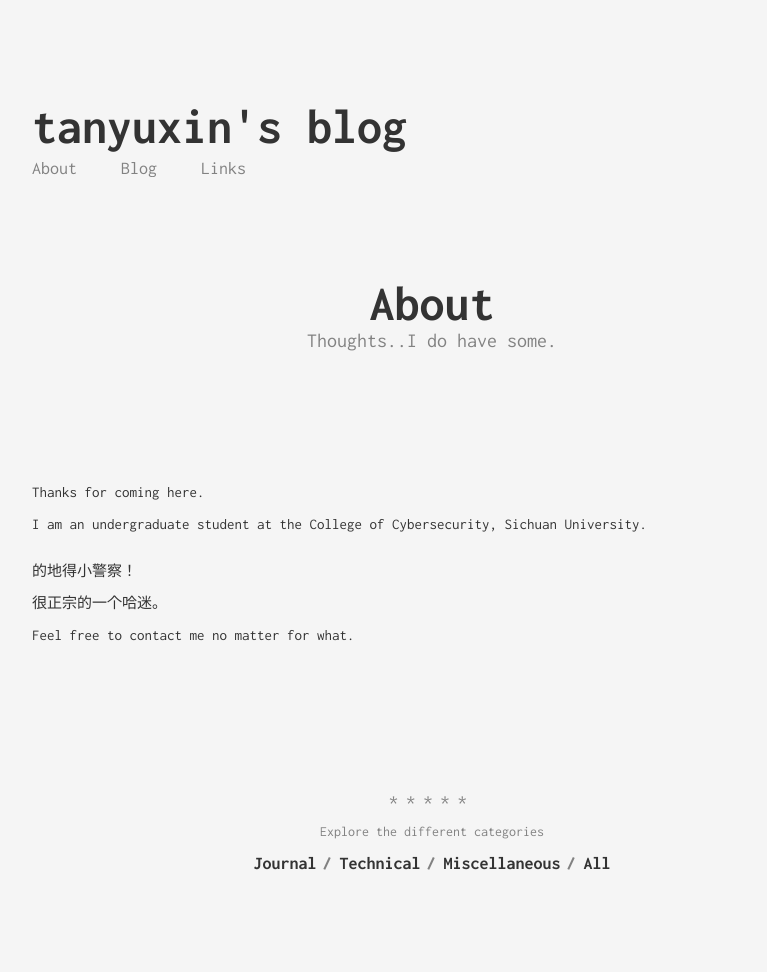
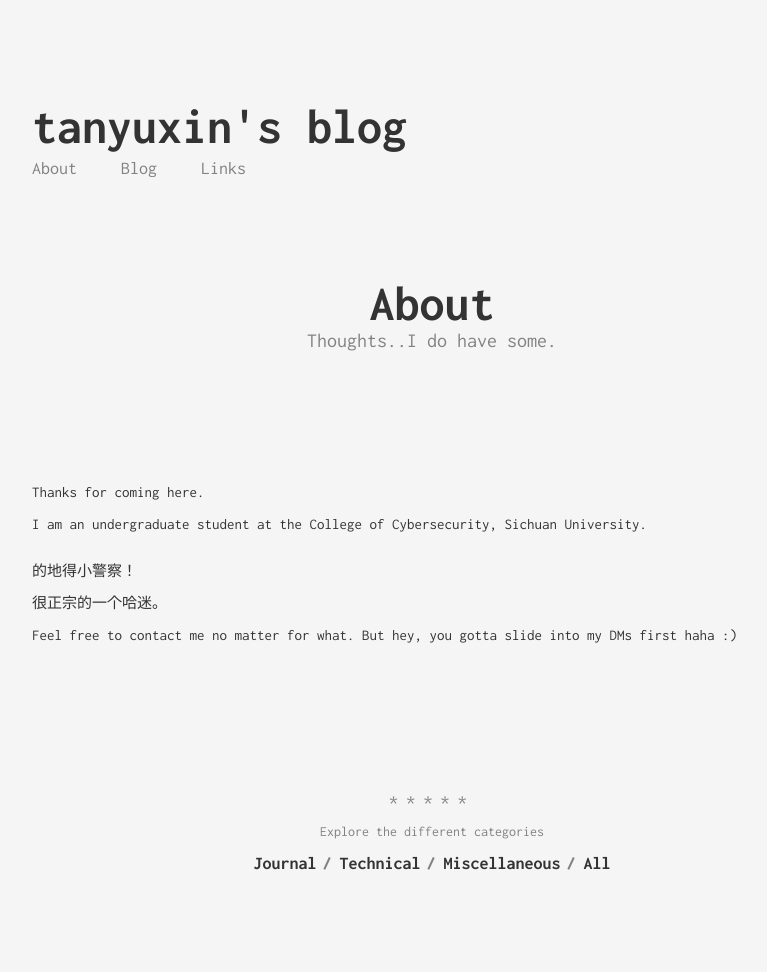
Before and after one commit to x1in-rain/x1in-rain.github.io, a Jekyll site: the page built from about.md, in a window 1280 px wide. Shown: the whole page, without its empty margins (208-975 px from the left). Built offline with Jekyll 4.4.1, drawn with Linux system fonts in a browser that asks for light colours.

Commit message:
Update about.md

```diff
--- a/about.md
+++ b/about.md
@@ -11,3 +11,4 @@ I am an undergraduate student at the College of Cybersecurity, Sichuan Universit
 的地得小警察！
 很正宗的一个哈迷。
 Feel free to contact me no matter for what.
+But hey, you gotta slide into my DMs first haha :)
```
